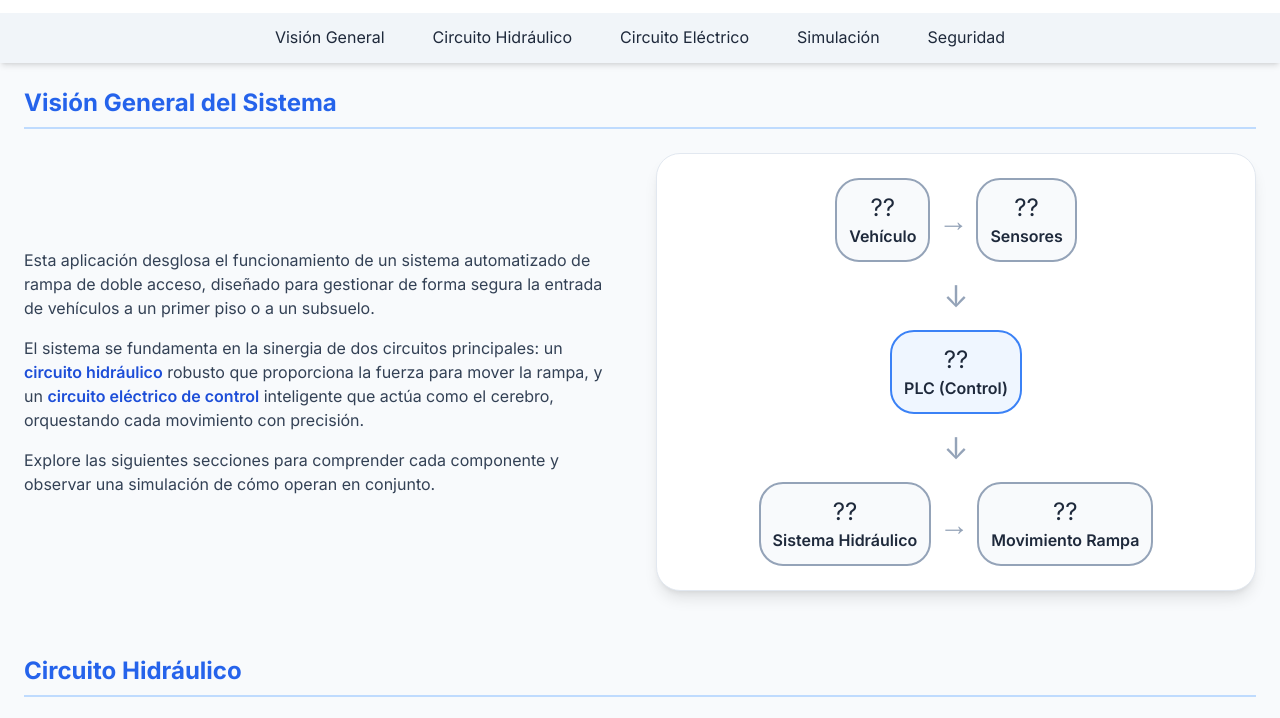
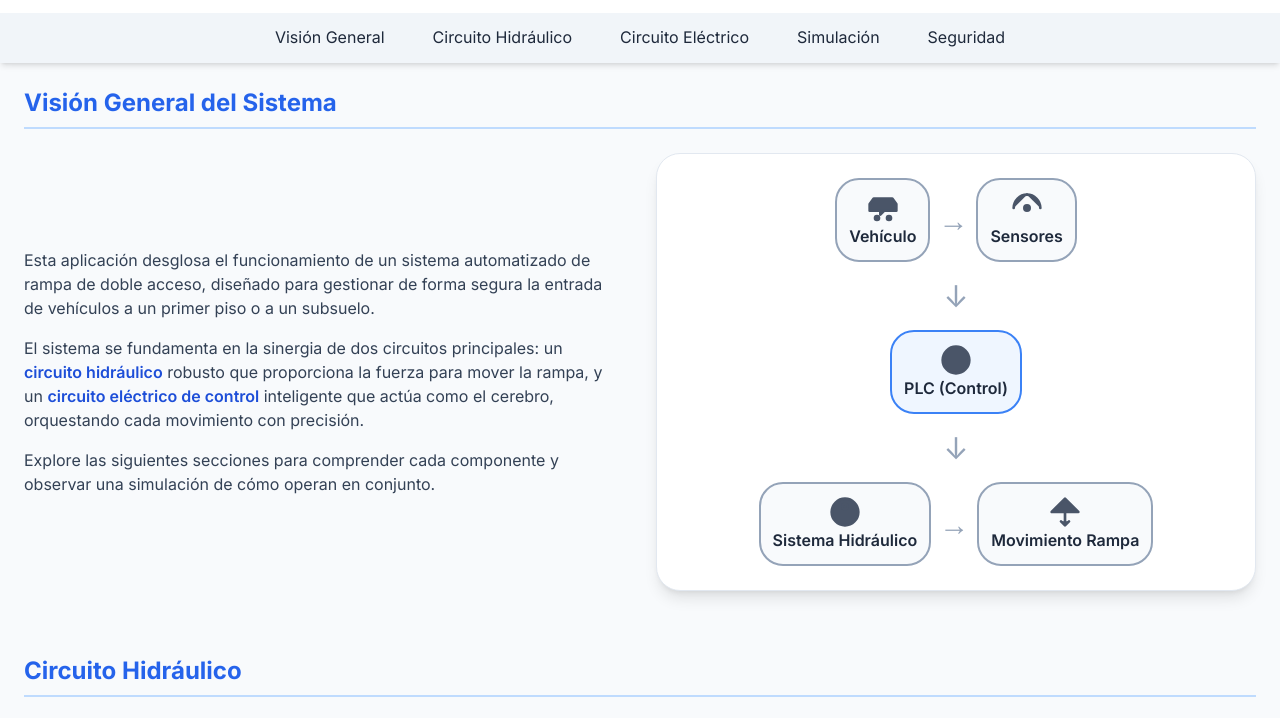
Before and after one commit to ll6278737-bit/rampa_doble_acceso3, a plain HTML site: page index.html in a window 1280 px wide. Shown: the part 79-797 px from the top of the page. Drawn offline with nearby package versions, Linux system fonts and the light colour scheme.

Commit message:
Update index.html
actualizando repositorio svg

```diff
--- a/index.html
+++ b/index.html
@@ -1,15 +1,12 @@
-<!DOCTYPE html>
+
 <html lang="es">
 <head>
     <meta charset="UTF-8">
+    <!-- Meta tag para asegurar la correcta visualización en dispositivos móviles -->
     <meta name="viewport" content="width=device-width, initial-scale=1.0">
     <title>Sistema Interactivo de Rampa de Doble Acceso</title>
     <script src="https://cdn.tailwindcss.com"></script>
     <link href="https://fonts.googleapis.com/css2?family=Inter:wght@400;500;600;700&display=swap" rel="stylesheet">
-    <!-- Chosen Palette: Calm Harmony (Neutrals with muted blue accent) -->
-    <!-- Application Structure Plan: A tabbed/section-based SPA with five sections: Overview, Hydraulic Circuit, Electrical Circuit, Interactive Simulation, and Safety. This structure modularizes the complex system, allowing users to focus on one aspect at a time. The core feature is the interactive simulation, which dynamically visualizes the operational sequences, providing a more engaging and effective learning experience than a static presentation. -->
-    <!-- Visualization & Content Choices: The main visualizations are conceptual diagrams of the hydraulic and electrical circuits, built with HTML/CSS (Tailwind) to allow for JS-powered interactivity (hover/click to see descriptions, highlighting during simulation). Report Info: Component descriptions -> Goal: Organize/Inform -> Presentation: Interactive HTML diagram -> Interaction: Hover/Click to display info in a side panel. Report Info: Operational sequences -> Goal: Change/Relationships -> Presentation: Step-by-step animation on the diagrams -> Interaction: User triggers simulation with buttons, JS highlights components and updates text sequentially. This method is chosen to clearly demonstrate cause-and-effect within the system. -->
-    <!-- CONFIRMATION: NO SVG graphics used. NO Mermaid JS used. -->
     <style>
         body {
             font-family: 'Inter', sans-serif;
@@ -52,16 +49,24 @@
         .rounded-3xl {
             border-radius: 1.5rem;
         }
+        .icon {
+            width: 2rem;
+            height: 2rem;
+            fill: currentColor;
+            color: #4a5568;
+        }
     </style>
 </head>
 <body class="text-slate-800">
 
     <header class="bg-white shadow-md sticky top-0 z-50">
         <div class="container mx-auto px-6 py-4">
+            <!-- Títulos responsivos con clases md:text-3xl y text-2xl -->
             <h1 class="text-2xl md:text-3xl font-bold text-slate-900">Circuito de Rampa de Doble Acceso</h1>
             <p class="text-sm md:text-base text-slate-600">Una exploraci&oacute;n interactiva del sistema hidr&aacute;ulico y el&eacute;ctrico.</p>
         </div>
         <nav class="bg-slate-100">
+            <!-- Espaciado responsivo de los enlaces de navegación -->
             <div class="container mx-auto px-6 flex justify-center space-x-4 sm:space-x-8 text-sm sm:text-base">
                 <a href="#overview" class="nav-link py-3 px-2 section-active" data-section="overview">Visi&oacute;n General</a>
                 <a href="#hydraulic" class="nav-link py-3 px-2" data-section="hydraulic">Circuito Hidr&aacute;ulico</a>
@@ -77,6 +82,7 @@
         <!-- Section: Overview -->
         <section id="overview" class="space-y-6">
             <h2 class="text-2xl font-bold text-blue-600 border-b-2 border-blue-200 pb-2">Visi&oacute;n General del Sistema</h2>
+            <!-- Layout de 2 columnas en pantallas medianas o más grandes -->
             <div class="grid md:grid-cols-2 gap-8 items-center">
                 <div class="text-slate-700 space-y-4">
                     <p>Esta aplicaci&oacute;n desglosa el funcionamiento de un sistema automatizado de rampa de doble acceso, dise&ntilde;ado para gestionar de forma segura la entrada de veh&iacute;culos a un primer piso o a un subsuelo.</p>
@@ -86,29 +92,34 @@
                 <div class="bg-white p-6 rounded-3xl shadow-lg border border-slate-200 flex flex-col items-center justify-center space-y-4 min-h-[300px]">
                      <div class="flex items-center space-x-2">
                         <div class="text-center p-3 border-2 border-slate-400 rounded-3xl bg-slate-50">
-                            <span class="text-2xl">??</span>
+                            <!-- SVG para el vehículo -->
+                            <svg xmlns="http://www.w3.org/2000/svg" class="icon mx-auto" viewBox="0 0 24 24" fill="none" stroke="currentColor" stroke-width="2" stroke-linecap="round" stroke-linejoin="round"><path d="M10 17L13 14H2V9l3-4h14l3 4v5H10z"/><circle cx="7.5" cy="19.5" r="1.5"/><circle cx="16.5" cy="19.5" r="1.5"/></svg>
                             <p class="font-semibold">Veh&iacute;culo</p>
                         </div>
                         <div class="text-3xl text-slate-400 font-light">&rarr;</div>
                         <div class="text-center p-3 border-2 border-slate-400 rounded-3xl bg-slate-50">
-                            <span class="text-2xl">??</span>
+                            <!-- SVG para sensores -->
+                            <svg xmlns="http://www.w3.org/2000/svg" class="icon mx-auto" viewBox="0 0 24 24" fill="none" stroke="currentColor" stroke-width="2" stroke-linecap="round" stroke-linejoin="round"><path d="M12 2a10 10 0 0110 10"/><path d="M12 2a10 10 0 00-10 10"/><path d="M12 10a2 2 0 100 4 2 2 0 000-4z"/></svg>
                             <p class="font-semibold">Sensores</p>
                         </div>
                     </div>
                     <div class="text-3xl text-slate-400 font-light">&darr;</div>
                      <div class="text-center p-3 border-2 border-blue-500 rounded-3xl bg-blue-50">
-                        <span class="text-2xl">??</span>
+                        <!-- SVG para PLC/cerebro -->
+                        <svg xmlns="http://www.w3.org/2000/svg" class="icon mx-auto" viewBox="0 0 24 24" fill="none" stroke="currentColor" stroke-width="2" stroke-linecap="round" stroke-linejoin="round"><path d="M15 9.5a1.5 1.5 0 100-3 1.5 1.5 0 000 3z"/><path d="M10.5 6a1.5 1.5 0 100-3 1.5 1.5 0 000 3z"/><path d="M12.5 12a1.5 1.5 0 100-3 1.5 1.5 0 000 3z"/><path d="M17 14a1.5 1.5 0 100-3 1.5 1.5 0 000 3z"/><path d="M7 14a1.5 1.5 0 100-3 1.5 1.5 0 000 3z"/><path d="M12 22a10 10 0 100-20 10 10 0 000 20z"/></svg>
                         <p class="font-semibold">PLC (Control)</p>
                     </div>
                      <div class="text-3xl text-slate-400 font-light">&darr;</div>
                     <div class="flex items-center space-x-2">
                          <div class="text-center p-3 border-2 border-slate-400 rounded-3xl bg-slate-50">
-                            <span class="text-2xl">??</span>
+                            <!-- SVG para sistema hidráulico -->
+                            <svg xmlns="http://www.w3.org/2000/svg" class="icon mx-auto" viewBox="0 0 24 24" fill="none" stroke="currentColor" stroke-width="2" stroke-linecap="round" stroke-linejoin="round"><path d="M12 22a10 10 0 100-20 10 10 0 000 20z"/><path d="M12 10a2 2 0 100-4 2 2 0 000 4z"/></svg>
                             <p class="font-semibold">Sistema Hidr&aacute;ulico</p>
                         </div>
                         <div class="text-3xl text-slate-400 font-light">&rarr;</div>
                         <div class="text-center p-3 border-2 border-slate-400 rounded-3xl bg-slate-50">
-                            <span class="text-2xl">??</span>
+                            <!-- SVG para movimiento de rampa -->
+                            <svg xmlns="http://www.w3.org/2000/svg" class="icon mx-auto" viewBox="0 0 24 24" fill="none" stroke="currentColor" stroke-width="2" stroke-linecap="round" stroke-linejoin="round"><path d="M12 2L2 12h20L12 2zM12 12v10m-3-3l3 3 3-3"/></svg>
                             <p class="font-semibold">Movimiento Rampa</p>
                         </div>
                     </div>
@@ -120,7 +131,9 @@
         <section id="hydraulic" class="space-y-6">
             <h2 class="text-2xl font-bold text-blue-600 border-b-2 border-blue-200 pb-2">Circuito Hidr&aacute;ulico</h2>
             <p class="text-slate-700">El circuito hidr&aacute;ulico es la fuerza bruta del sistema. Utiliza aceite a presi&oacute;n para generar el movimiento necesario para levantar la rampa. Haga clic en cada componente del diagrama para ver su descripci&oacute;n. Este es un sistema de "centro abierto", lo que significa que en reposo, el aceite circula libremente al tanque, ahorrando energ&iacute;a.</p>
+            <!-- Layout de 3 columnas en pantallas medianas o más grandes -->
             <div class="grid md:grid-cols-3 gap-8">
+                <!-- Seccion que ocupa 2 columnas en pantallas medianas o más grandes -->
                 <div class="md:col-span-2 bg-white p-6 rounded-3xl shadow-lg border border-slate-200 relative min-h-[400px]">
                     <!-- Diagram Lines -->
                     <div id="line-t-vd" class="line rounded-full" style="left: 50%; top: 85%; width: 2px; height: 10%;"></div>
@@ -152,9 +165,11 @@
         <section id="electric" class="space-y-6">
             <h2 class="text-2xl font-bold text-blue-600 border-b-2 border-blue-200 pb-2">Circuito El&eacute;ctrico y de Control</h2>
             <p class="text-slate-700">El circuito el&eacute;ctrico es el cerebro. Utiliza un PLC (Controlador L&oacute;gico Programable) para leer las se&ntilde;ales de las entradas (sensores) y tomar decisiones para activar las salidas (motores y solenoides) en la secuencia correcta.</p>
+            <!-- Layout de 3 columnas en pantallas medianas o más grandes -->
             <div class="grid md:grid-cols-3 gap-8">
+                 <!-- Seccion que ocupa 2 columnas en pantallas medianas o más grandes -->
                 <div class="md:col-span-2 bg-white p-6 rounded-3xl shadow-lg border border-slate-200 relative min-h-[400px] flex justify-around items-center">
-                    <!-- Inputs Column -->
+                    <!-- Columnas de entradas y salidas para mejor visualización -->
                     <div class="flex flex-col space-y-4 items-center">
                         <h3 class="font-bold text-lg mb-2">ENTRADAS (Sensores)</h3>
                         <div id="e-sensores" class="diagram-component p-3 rounded-3xl bg-slate-100 w-48 text-center" data-id="e-sensores">Sensores de Proximidad</div>
@@ -187,7 +202,7 @@
         <section id="simulation" class="space-y-6">
             <h2 class="text-2xl font-bold text-blue-600 border-b-2 border-blue-200 pb-2">Simulaci&oacute;n de Funcionamiento</h2>
             <p class="text-slate-700">Vea el sistema en acci&oacute;n. Elija un destino para el veh&iacute;culo y observe c&oacute;mo los componentes el&eacute;ctricos y hidr&aacute;ulicos se activan en secuencia para completar la operaci&oacute;n. Los componentes activos se resaltar&aacute;n en rojo en los diagramas.</p>
-            <div class="flex justify-center space-x-4 mb-6">
+            <div class="flex flex-col sm:flex-row justify-center space-y-4 sm:space-y-0 sm:space-x-4 mb-6">
                 <button id="sim-piso1-btn" class="bg-blue-600 text-white font-bold py-3 px-6 rounded-3xl hover:bg-blue-700 transition duration-300 shadow-lg">Destino: Primer Piso</button>
                 <button id="sim-subsuelo-btn" class="bg-slate-600 text-white font-bold py-3 px-6 rounded-3xl hover:bg-slate-700 transition duration-300 shadow-lg">Destino: Subsuelo</button>
             </div>
@@ -200,17 +215,18 @@
         <section id="safety" class="space-y-6">
             <h2 class="text-2xl font-bold text-blue-600 border-b-2 border-blue-200 pb-2">Consideraciones de Seguridad</h2>
              <p class="text-slate-700">La seguridad es primordial en un sistema automatizado. Se han incorporado varias caracter&iacute;sticas para proteger tanto a los usuarios como a los veh&iacute;culos.</p>
+            <!-- Layout de 2 o 3 columnas dependiendo del tamaño de la pantalla -->
             <div class="grid sm:grid-cols-2 md:grid-cols-3 gap-6">
                 <div class="bg-white p-6 rounded-3xl shadow border border-slate-200">
-                    <h3 class="font-bold text-lg mb-2 text-red-600">?? Parada de Emergencia (E-stop)</h3>
+                    <h3 class="font-bold text-lg mb-2 text-red-600">🛑 Parada de Emergencia (E-stop)</h3>
                     <p>Botones de f&aacute;cil acceso ubicados en puntos estrat&eacute;gicos que cortan inmediatamente toda la energ&iacute;a del sistema en caso de una emergencia.</p>
                 </div>
                 <div class="bg-white p-6 rounded-3xl shadow border border-slate-200">
-                    <h3 class="font-bold text-lg mb-2 text-yellow-600">??? Sensores de Obst&aacute;culos</h3>
+                    <h3 class="font-bold text-lg mb-2 text-yellow-600">👁️ Sensores de Obst&aacute;culos</h3>
                     <p>Sensores de luz o presi&oacute;n en los portones que detectan cualquier obstrucci&oacute;n, evitando que se cierren sobre un veh&iacute;culo o persona.</p>
                 </div>
                 <div class="bg-white p-6 rounded-3xl shadow border border-slate-200">
-                    <h3 class="font-bold text-lg mb-2 text-blue-600">?? Alarmas Visuales y Sonoras</h3>
+                    <h3 class="font-bold text-lg mb-2 text-blue-600">🔊 Alarmas Visuales y Sonoras</h3>
                     <p>Luces intermitentes y alarmas ac&uacute;sticas se activan durante el movimiento de la rampa y los portones para alertar a cualquiera que se encuentre cerca.</p>
                 </div>
             </div>
```
